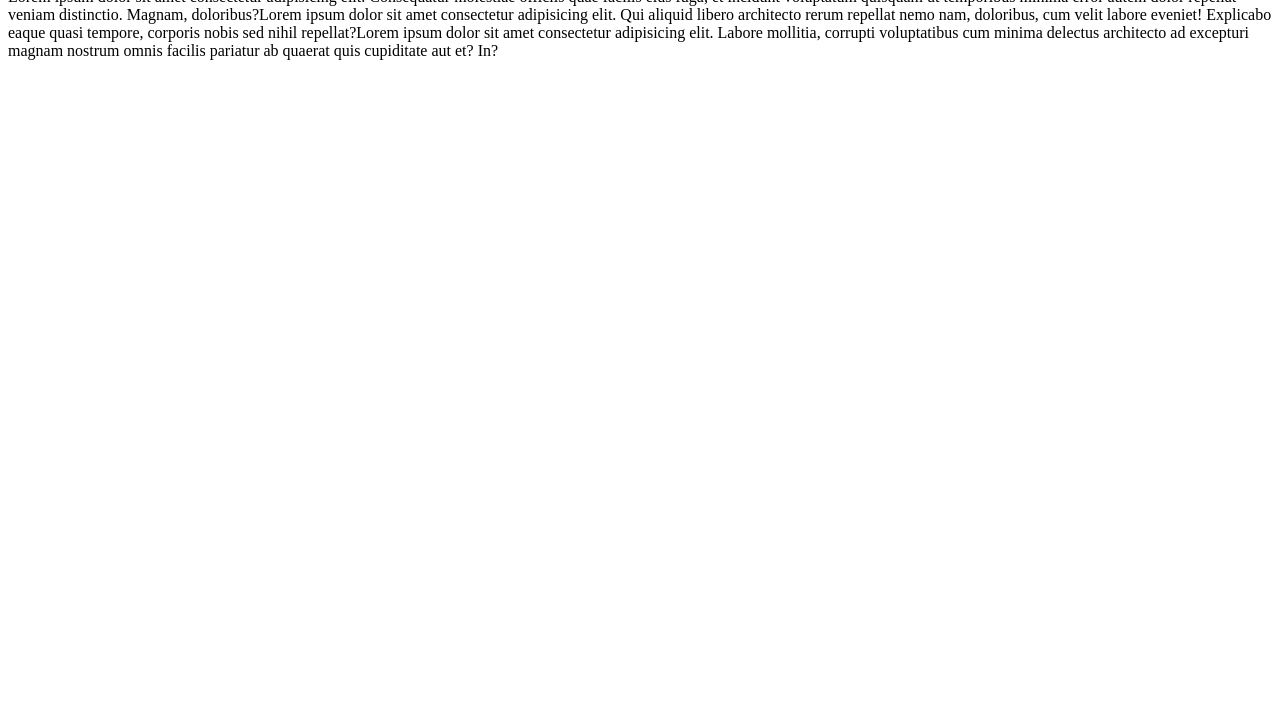
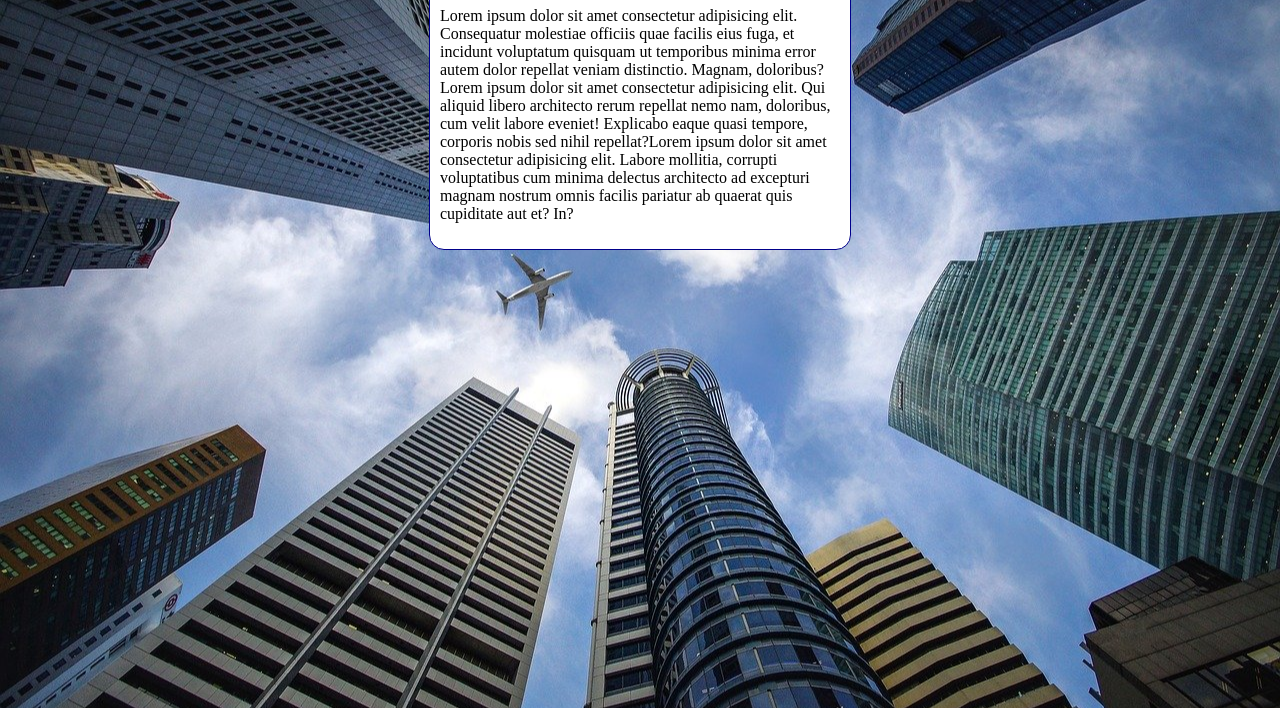
Before and after one commit to PedrBandeira/html-css, a plain HTML site: page exercicios/ex022/fundo006.html in a window 1280 px wide. Shown: the part 92-800 px from the top of the page. Drawn offline with Linux system fonts and the light colour scheme.

Commit message:
Update fundo006.html

```diff
--- a/exercicios/ex022/fundo006.html
+++ b/exercicios/ex022/fundo006.html
@@ -4,6 +4,24 @@
     <meta charset="UTF-8">
     <meta name="viewport" content="width=device-width, initial-scale=1.0">
     <title>Document</title>
+    <style>
+        body {
+            height: 98vh;
+            background-color: black;
+            background-image: url(imagens/wallpaper002.jpg);
+            background-position: center center;
+            background-repeat: no-repeat;
+            background-size: cover;
+        }
+        main {
+            background-color: white;
+            width: 400px;
+            padding: 10px;
+            margin: auto;
+            border: 1px solid darkblue;
+            border-radius: 15px;
+        }
+    </style>
 </head>
 <body>
     <main>
```
